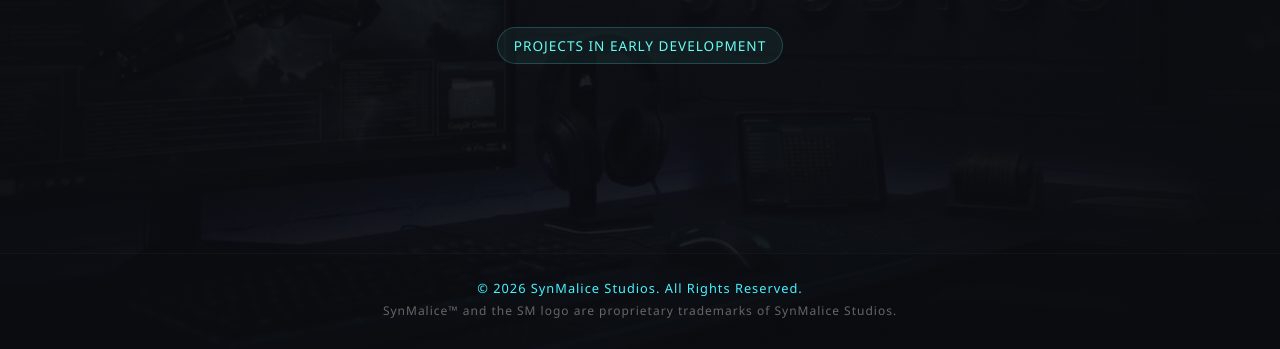
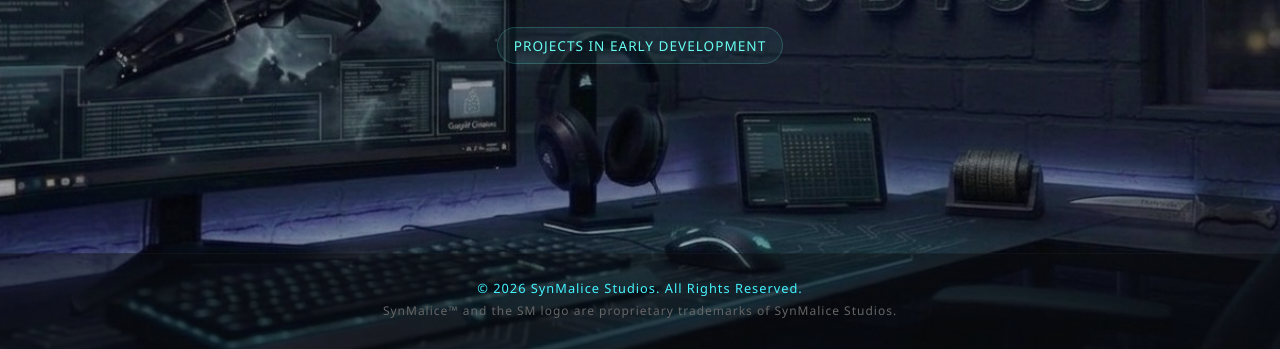
Before and after one commit to SynMalice-Studios/synmalicestudios.github.io, a plain HTML site: page index.html in a window 1280 px wide. Shown: the part 451-800 px from the top of the page. Drawn offline with Linux system fonts and the light colour scheme.

Commit message:
Change background gradient opacity in index.html

```diff
--- a/index.html
+++ b/index.html
@@ -34,7 +34,7 @@
             left: 0;
             width: 100%;
             height: 100%;
-            background: radial-gradient(circle, rgba(11,12,16,0.85) 0%, rgba(11,12,16,0.98) 100%);
+            background: radial-gradient(circle, rgba(11,12,16,0.2) 0%, rgba(11,12,16,0.2) 100%);
             z-index: 1;
         }
         .main-container {
```
